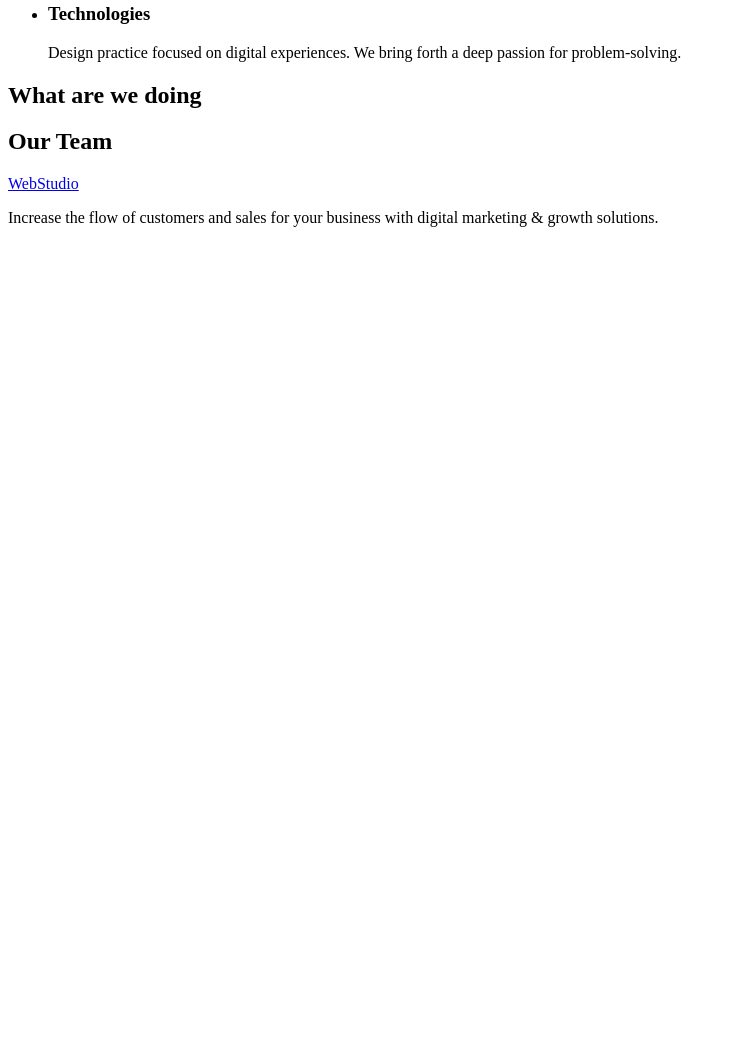
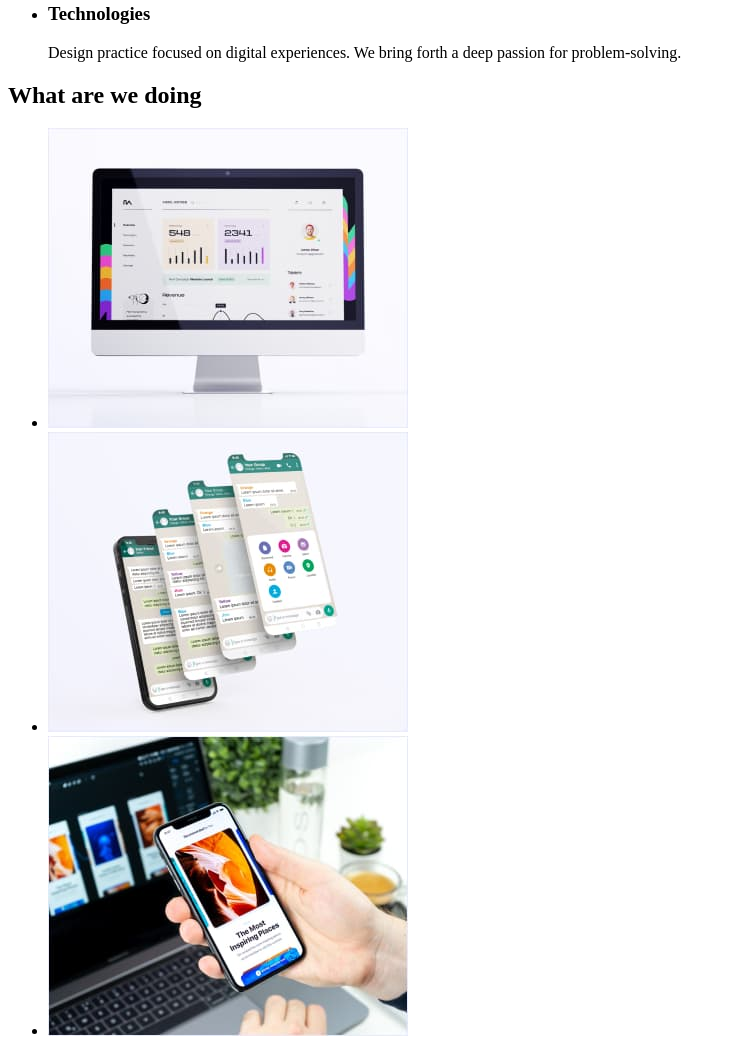
Before and after one commit to Denys-Tym/hw-01, a plain HTML site: page index.html in a window 1280 px wide. Shown: the part 532-1575 px from the top of the page, without its empty margins (0-736 px from the left). Before the commit the page ends 800 px from the top, so only its background shows below. Drawn offline with Linux system fonts and the light colour scheme.

Commit message:
commit-section2

```diff
--- a/index.html
+++ b/index.html
@@ -70,7 +70,32 @@
       <!--Section2-->
       <section>
         <h2>What are we doing</h2>
-        <ul></ul>
+        <ul>
+          <li>
+            <img
+              src="./images/Rectangle71img1.jpg"
+              alt="Computer"
+              width="360"
+              height="300"
+            />
+          </li>
+          <li>
+            <img
+              src="./images/Rectangle71img2.jpg"
+              alt="MobilePhone"
+              width="360"
+              height="300"
+            />
+          </li>
+          <li>
+            <img
+              src="./images/Rectangle71img3.jpg"
+              alt="ComputerMobilePhone"
+              width="360"
+              height="300"
+            />
+          </li>
+        </ul>
       </section>
 
       <!--Section3-->
```
